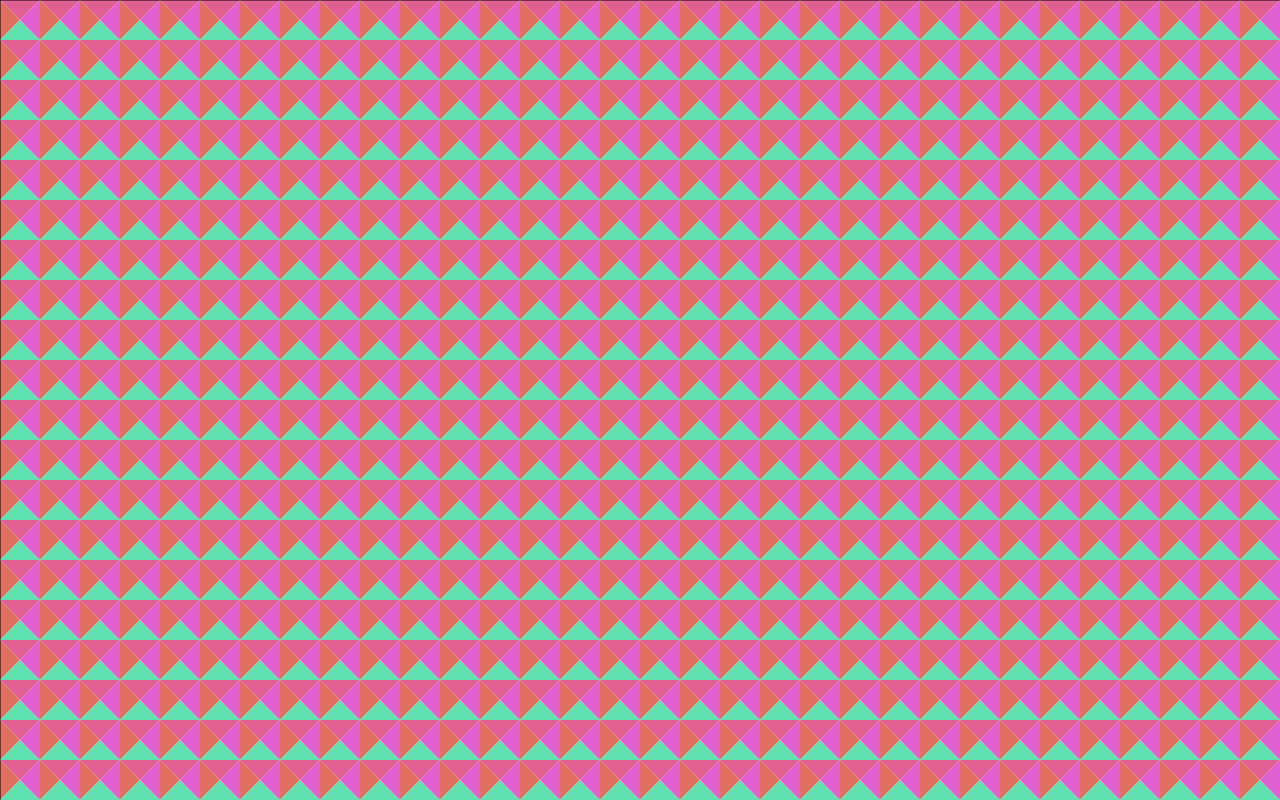
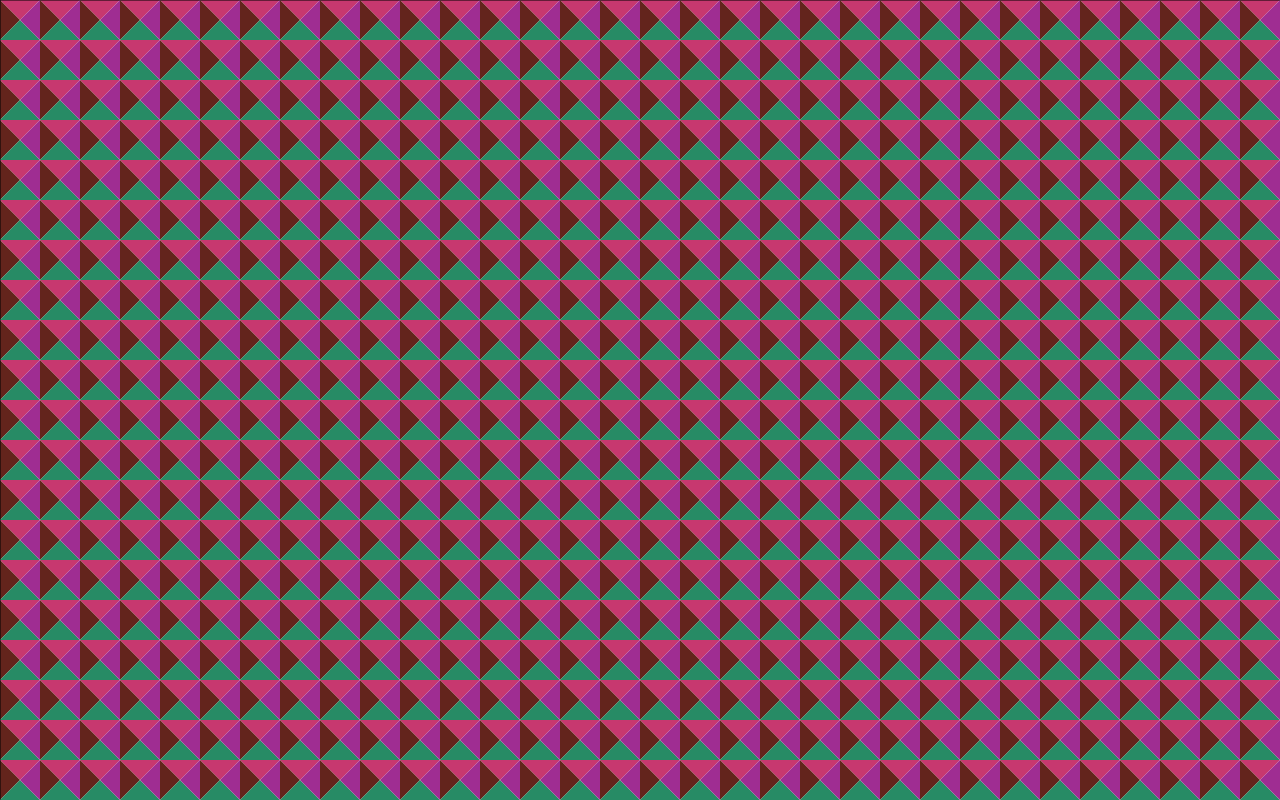
Before and after one commit to SmileyJames/CV, a plain HTML site: page tesselate.html in a window 1280 px wide. Drawn offline with Linux system fonts and the light colour scheme.

Commit message:
Looks pretty now

```diff
--- a/tesselate.html
+++ b/tesselate.html
@@ -24,20 +24,19 @@
         </svg>
         <script>
             var chameleons = document.getElementsByClassName("chameleon");
-            var randPercent = function(min, max) {
-                return String(Math.floor(Math.random() * (max - min)) + min) + "%";
-            }
+            //var angles = [0, 20, 40, 60];
             var angles = [0, 30, 180, 330];
-            //var angles = [0, 20, 40, 60];
+            var shades = [1.0, 0.5, 0.7, 0.8];
+            var h, l, hsl;
             var hue = Math.floor(Math.random() * 360);
-            var h, hsl;
-            var s = randPercent(80, 30);
-            var l = randPercent(80, 50);
-            angles.forEach(function(angle, i) {
-                h = (hue + angle) % 360;
+            var s = String(Math.floor(Math.random() * (80 - 30)) + 30) + "%";
+            var light = Math.floor(Math.random() * (80 - 50)) + 50;
+            for (var i = 0; i < chameleons.length; i++) {
+                h = (hue + angles[i]) % 360;
+                l = String(Math.floor(light * shades[i])) + "%";
                 hsl = "hsl(" + h + "," + s + "," + l + ")";
                 chameleons[i].setAttribute("fill", hsl);
-            });
+            }
         </script>
     </body>
 </html>
```
